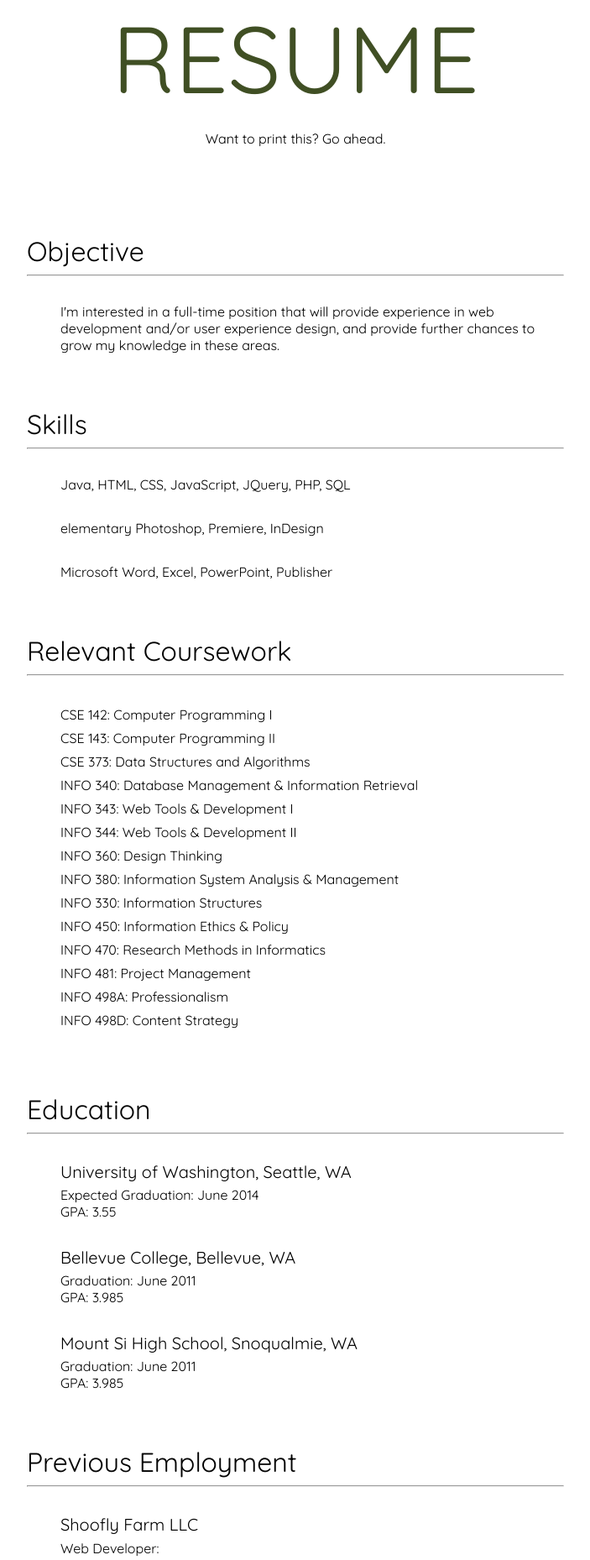
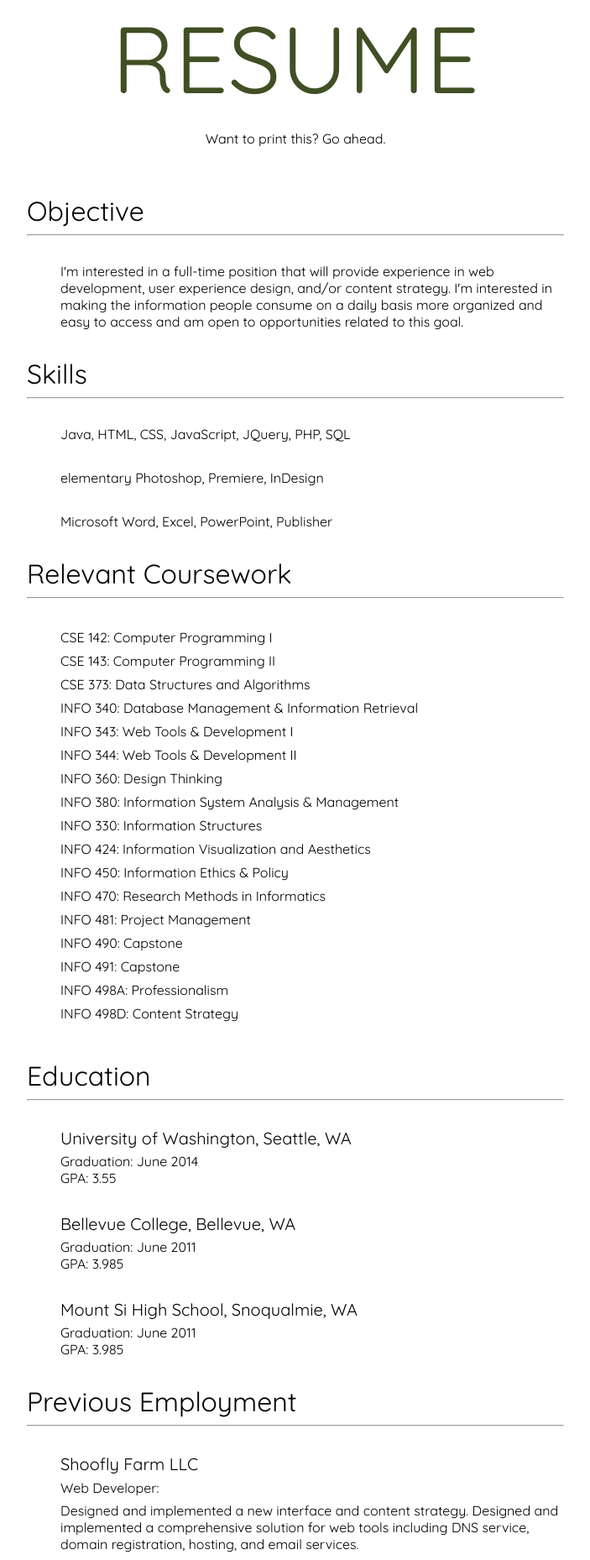
Before and after one commit to katekinsman/Portfolio, a PHP site: page /resume.html in a window 1280 px wide. Shown: the part 103-1961 px from the top of the page at 84% size, without its empty margins (288-991 px from the left). Run offline with PHP 8.4, Linux system fonts and the light colour scheme.

Commit message:
fixed color picker, updated resume/portfolio
Color picker functioning. updated printed resume. updated web resume.
added projects to portfolio. updated copy date. edited cover statement.

```diff
--- a/colorpicker/colorpicker.css
+++ b/colorpicker/colorpicker.css
@@ -92,7 +92,7 @@
     border-bottom-left-radius:20px;
     text-indent:0;
     border:1px solid #dcdcdc;
-    display:inline-block;
+    display:inline;
     color:#666666;
     font-size:15px;
     font-weight:normal;
--- a/resume.html
+++ b/resume.html
@@ -38,15 +38,17 @@
 
     <header>
         <h1>RESUME</h1>
-        <p>Want to print this? <a href="infoResume.pdf">Go ahead.</a></p>
+        <p>Want to print this? <a href="infoResume9.9.14.pdf">Go ahead.</a></p>
     </header>
 
 
     <article id="resumeContent">
         <dl>
             <dt><h1>Objective</h1></dt><hr>
-                <dd><p>I'm interested in a full-time position that will provide experience in web development and/or
-                    user experience design, and provide further chances to grow my knowledge in these areas.</p></dd>
+                <dd><p>I'm interested in a full-time position that will provide experience in web development,
+                    user experience design, and/or content strategy. I'm interested in making the information people
+                    consume on a daily basis more organized and easy to access and am open to opportunities related
+                    to this goal.</p></dd>
             <dt><h1>Skills</h1></dt><hr>
                 <dd><p>Java, HTML, CSS, JavaScript, JQuery, PHP, SQL</p></dd>
                 <dd><p>elementary Photoshop, Premiere, InDesign</p></dd>
@@ -64,16 +66,19 @@
                         <li>INFO 360: Design Thinking</li>
                         <li>INFO 380: Information System Analysis & Management</li>
                         <li>INFO 330: Information Structures</li>
+                        <li>INFO 424: Information Visualization and Aesthetics</li>
                         <li>INFO 450: Information Ethics & Policy</li>
                         <li>INFO 470: Research Methods in Informatics</li>
                         <li>INFO 481: Project Management</li>
+                        <li>INFO 490: Capstone</li>
+                        <li>INFO 491: Capstone</li>
                         <li>INFO 498A: Professionalism</li>
                         <li>INFO 498D: Content Strategy</li>
                     </ul>
             <dt><h1>Education</h1></dt><hr>
                 <dd>
                     <h2>University of Washington, Seattle, WA</h2>
-                    <p>Expected Graduation: June 2014</br>GPA: 3.55</p>
+                    <p>Graduation: June 2014</br>GPA: 3.55</p>
                 </dd>
                 <dd>
                     <h2>Bellevue College, Bellevue, WA</h2>
@@ -117,12 +122,21 @@
 
             <dt><h1>Volunteer</h1></dt><hr>
                 <dd>
+                    <h2>Mountaineering Guide, Beyond Malibu</h2>
+                    <h3>April 2013 - June 2015</h3>
+                    <p>Guided 8-day trips in the mountains of British Columbia during the summer season. Planned
+                        routes and guided groups of beginners in learning and performing the necessary skills to
+                        summit peaks.</p>
+                </dd>
+                <dd>
                     <h2>Women in Informatics President, UW RSO</h2>
+                    <h3>June 2013 - June 2014</h3>
                     <p>Facilitated community bonding, professional events, outreach events, etc. Led day to day/weekly club
                         operations.</p>
                 </dd>
                 <dd>
                     <h2>Vision16 Facilitator</h2>
+                    <h3>June 2013 - June 2014</h3>
                     <p>Held 16 women accountable for daily and weekly household and community
                         duties, facilitated/mentored a weekly small group, planned and led weekly house meetings.</p>
                 </dd>
@@ -135,11 +149,10 @@
                     <h2>Backpacking Guide</h2>
                     <p>Created meal plans and packing lists, bought all supplies, procured permits, mapped courses,
                         guided 3 - 9 day trips through the mountains.</p>
-
                 </dd>
 
             <dt><h1>Interests</h1></dt><hr>
-                <dd><p>Horseback riding, downhill skiing, backpacking, climbing, literature, cooking, baking,
+                <dd><p>Mountaineering, horseback riding, downhill skiing, climbing, literature, cooking, baking,
                     chocolate production, hand lettering, drawing.</p></dd>
 
             <dt><h1>References</h1></dt><hr>
@@ -148,7 +161,7 @@
     </article>
 
     <footer>
-        <p>&copy;2013 Kate Kinsman</p>
+        <p>&copy;2014 Kate Kinsman</p>
     </footer>
 
 </body>
--- a/style.css
+++ b/style.css
@@ -90,8 +90,12 @@
 }
 
 #resumeContent h1{
-    margin-bottom: 0;
-    margin-top: 2em;
+     margin-bottom: 0;
+     margin-top: 2em;
+ }
+
+#resumeContent h1:first-child{
+    margin-top: 0em;
 }
 
 #resumeContent dd{
```
Also changed, not shown: colorpicker/colorpicker.js (+22 -25 lines), index.html (+14 -13 lines), portfolio.html (+14 -1 lines), 7 other files.
